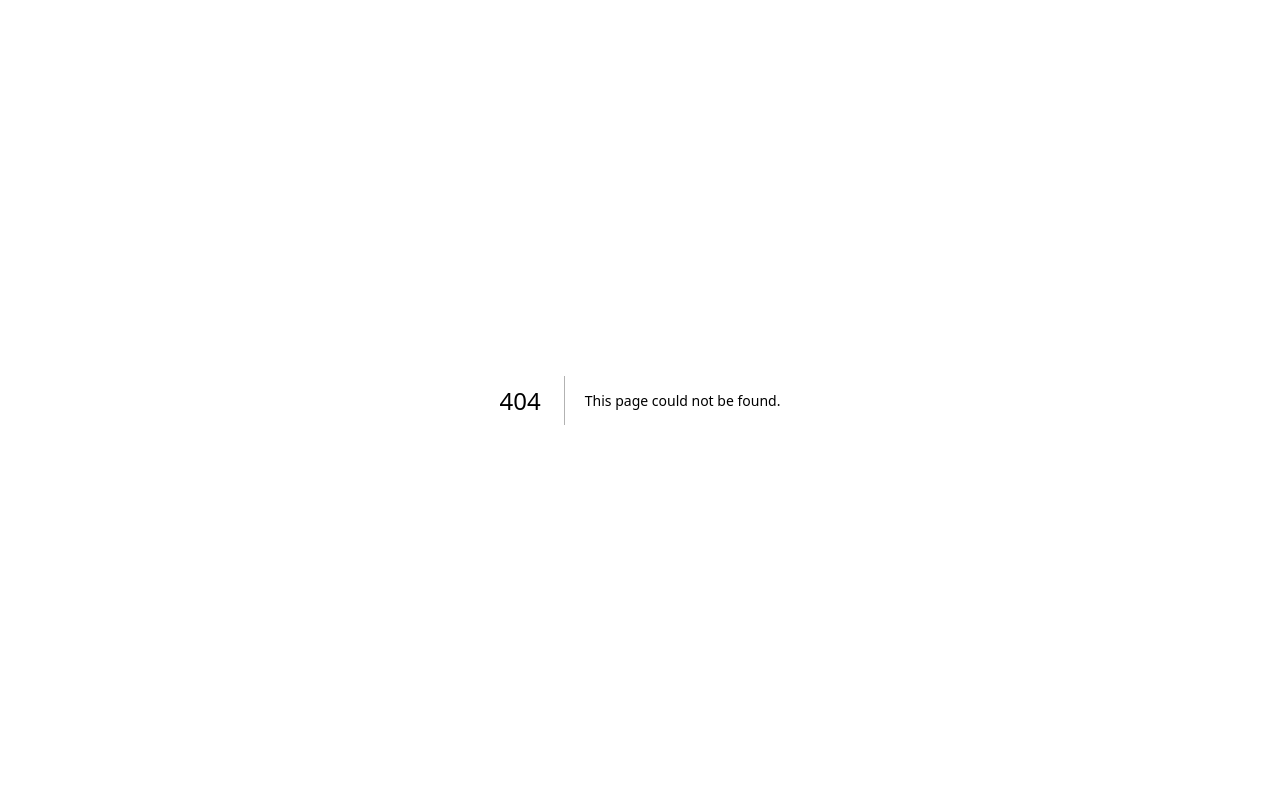
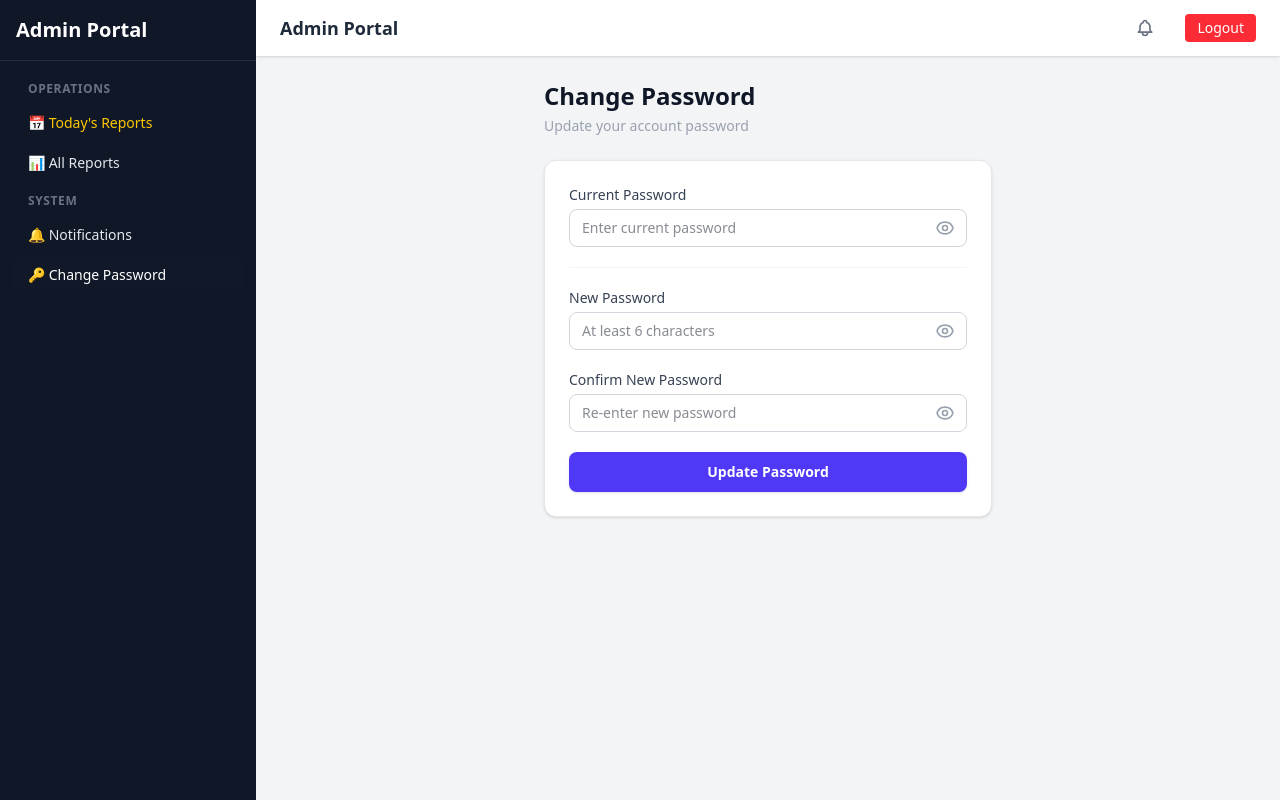
Before and after one commit to Koushik-Saha/fixup-llc-report, a Next.js app: page /admin/settings/password in a window 1280 px wide. Before the commit this address had no page. Built offline with nearby package versions, Linux system fonts and the light colour scheme; no server answers.

Commit message:
add change password

```diff
--- /dev/null
+++ b/src/app/(admin)/admin/settings/password/page.tsx
@@ -0,0 +1,135 @@
+"use client"
+import { useState } from "react"
+import toast from "react-hot-toast"
+
+export default function ChangePasswordPage() {
+    const [currentPassword, setCurrentPassword] = useState("")
+    const [newPassword, setNewPassword] = useState("")
+    const [confirmPassword, setConfirmPassword] = useState("")
+    const [showCurrent, setShowCurrent] = useState(false)
+    const [showNew, setShowNew] = useState(false)
+    const [showConfirm, setShowConfirm] = useState(false)
+    const [saving, setSaving] = useState(false)
+
+    const EyeIcon = ({ show }: { show: boolean }) => show ? (
+        <svg className="h-5 w-5" fill="none" viewBox="0 0 24 24" stroke="currentColor"><path strokeLinecap="round" strokeLinejoin="round" strokeWidth={2} d="M13.875 18.825A10.05 10.05 0 0112 19c-4.478 0-8.268-2.943-9.543-7a9.97 9.97 0 011.563-3.029m5.858.908a3 3 0 114.243 4.243M9.878 9.878l4.242 4.242M9.88 9.88l-3.29-3.29m7.532 7.532l3.29 3.29M3 3l3.59 3.59m0 0A9.953 9.953 0 0112 5c4.478 0 8.268 2.943 9.543 7a10.025 10.025 0 01-4.132 5.411m0 0L21 21" /></svg>
+    ) : (
+        <svg className="h-5 w-5" fill="none" viewBox="0 0 24 24" stroke="currentColor"><path strokeLinecap="round" strokeLinejoin="round" strokeWidth={2} d="M15 12a3 3 0 11-6 0 3 3 0 016 0z" /><path strokeLinecap="round" strokeLinejoin="round" strokeWidth={2} d="M2.458 12C3.732 7.943 7.523 5 12 5c4.478 0 8.268 2.943 9.542 7-1.274 4.057-5.064 7-9.542 7-4.477 0-8.268-2.943-9.542-7z" /></svg>
+    )
+
+    const handleSubmit = async (e: React.FormEvent) => {
+        e.preventDefault()
+
+        if (newPassword !== confirmPassword) {
+            toast.error("New passwords do not match")
+            return
+        }
+        if (newPassword.length < 6) {
+            toast.error("New password must be at least 6 characters")
+            return
+        }
+
+        setSaving(true)
+        const res = await fetch("/api/user/change-password", {
+            method: "POST",
+            headers: { "Content-Type": "application/json" },
+            body: JSON.stringify({ currentPassword, newPassword })
+        })
+
+        if (res.ok) {
+            toast.success("Password changed successfully")
+            setCurrentPassword("")
+            setNewPassword("")
+            setConfirmPassword("")
+        } else {
+            const d = await res.json()
+            toast.error(d.error || "Failed to change password")
+        }
+        setSaving(false)
+    }
+
+    return (
+        <div className="max-w-md mx-auto">
+            <div className="mb-6">
+                <h1 className="text-2xl font-bold text-gray-900">Change Password</h1>
+                <p className="text-sm text-gray-400 mt-1">Update your account password</p>
+            </div>
+
+            <div className="bg-white rounded-xl shadow-sm border border-gray-200 p-6">
+                <form onSubmit={handleSubmit} className="space-y-5">
+                    {/* Current Password */}
+                    <div>
+                        <label className="block text-sm font-medium text-gray-700 mb-1">Current Password</label>
+                        <div className="relative">
+                            <input
+                                type={showCurrent ? "text" : "password"}
+                                required
+                                value={currentPassword}
+                                onChange={e => setCurrentPassword(e.target.value)}
+                                className="block w-full px-3 py-2 pr-10 border border-gray-300 rounded-lg text-sm focus:ring-indigo-500 focus:border-indigo-500"
+                                placeholder="Enter current password"
+                            />
+                            <button type="button" onClick={() => setShowCurrent(!showCurrent)}
+                                className="absolute inset-y-0 right-0 pr-3 flex items-center text-gray-400 hover:text-gray-600">
+                                <EyeIcon show={showCurrent} />
+                            </button>
+                        </div>
+                    </div>
+
+                    <hr className="border-gray-100" />
+
+                    {/* New Password */}
+                    <div>
+                        <label className="block text-sm font-medium text-gray-700 mb-1">New Password</label>
+                        <div className="relative">
+                            <input
+                                type={showNew ? "text" : "password"}
+                                required
+                                minLength={6}
+                                value={newPassword}
+                                onChange={e => setNewPassword(e.target.value)}
+                                className="block w-full px-3 py-2 pr-10 border border-gray-300 rounded-lg text-sm focus:ring-indigo-500 focus:border-indigo-500"
+                                placeholder="At least 6 characters"
+                            />
+                            <button type="button" onClick={() => setShowNew(!showNew)}
+                                className="absolute inset-y-0 right-0 pr-3 flex items-center text-gray-400 hover:text-gray-600">
+                                <EyeIcon show={showNew} />
+                            </button>
+                        </div>
+                    </div>
+
+                    {/* Confirm New Password */}
+                    <div>
+                        <label className="block text-sm font-medium text-gray-700 mb-1">Confirm New Password</label>
+                        <div className="relative">
+                            <input
+                                type={showConfirm ? "text" : "password"}
+                                required
+                                minLength={6}
+                                value={confirmPassword}
+                                onChange={e => setConfirmPassword(e.target.value)}
+                                className={`block w-full px-3 py-2 pr-10 border rounded-lg text-sm focus:ring-indigo-500 focus:border-indigo-500 ${confirmPassword && newPassword !== confirmPassword ? 'border-red-400' : 'border-gray-300'}`}
+                                placeholder="Re-enter new password"
+                            />
+                            <button type="button" onClick={() => setShowConfirm(!showConfirm)}
+                                className="absolute inset-y-0 right-0 pr-3 flex items-center text-gray-400 hover:text-gray-600">
+                                <EyeIcon show={showConfirm} />
+                            </button>
+                        </div>
+                        {confirmPassword && newPassword !== confirmPassword && (
+                            <p className="text-xs text-red-500 mt-1">Passwords do not match</p>
+                        )}
+                    </div>
+
+                    <button
+                        type="submit"
+                        disabled={saving}
+                        className="w-full bg-indigo-600 hover:bg-indigo-700 text-white font-semibold py-2.5 rounded-lg text-sm transition disabled:opacity-50 shadow-sm"
+                    >
+                        {saving ? "Updating..." : "Update Password"}
+                    </button>
+                </form>
+            </div>
+        </div>
+    )
+}
--- a/src/app/(admin)/layout.tsx
+++ b/src/app/(admin)/layout.tsx
@@ -144,6 +144,7 @@ function AdminLayoutInner({ children }: { children: React.ReactNode }) {
                     {isAdmin && navLink('/admin/error-logs', '🚨 Error Logs')}
                     {isAdmin && navLink('/admin/permissions', '🛡️ Permissions', 'text-amber-400')}
                     {isAdmin && navLink('/admin/settings/security', '🔐 Security (2FA)')}
+                    {navLink('/admin/settings/password', '🔑 Change Password')}
                 </nav>
             </aside>
 
```
